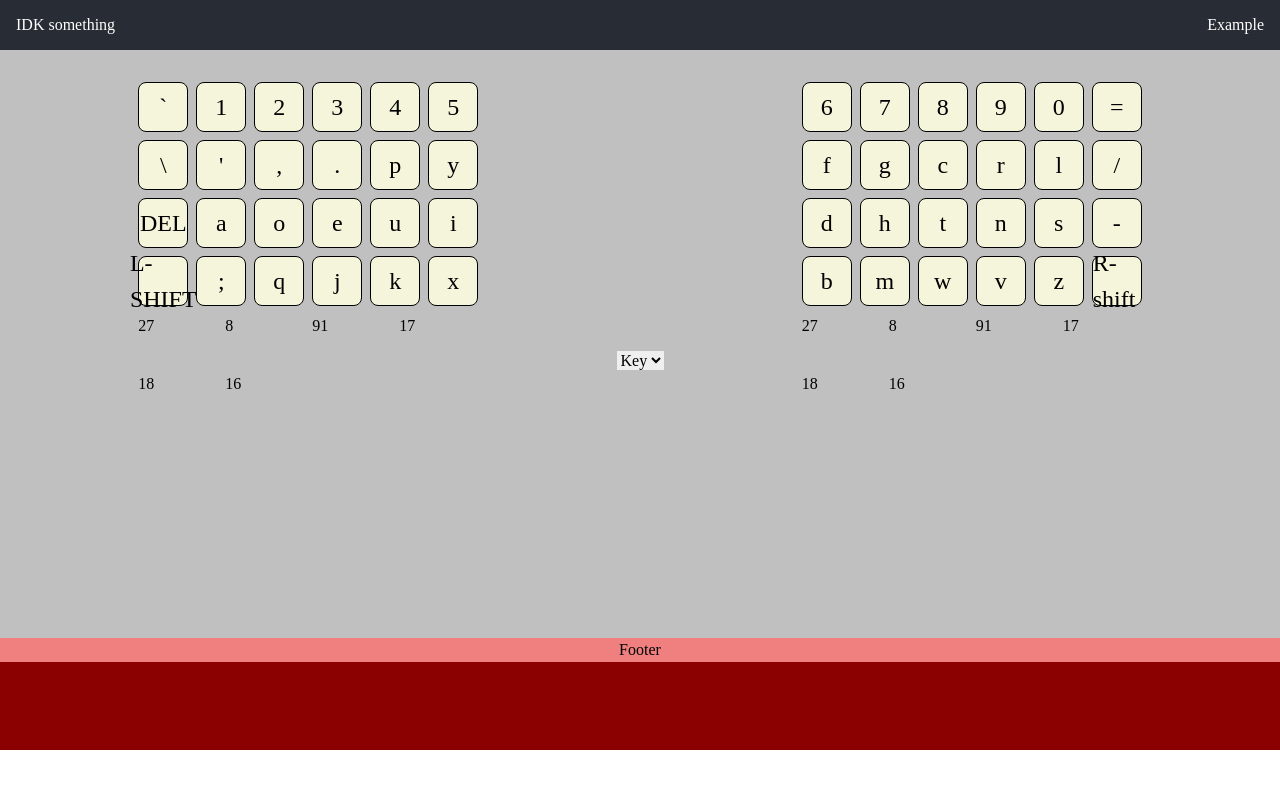
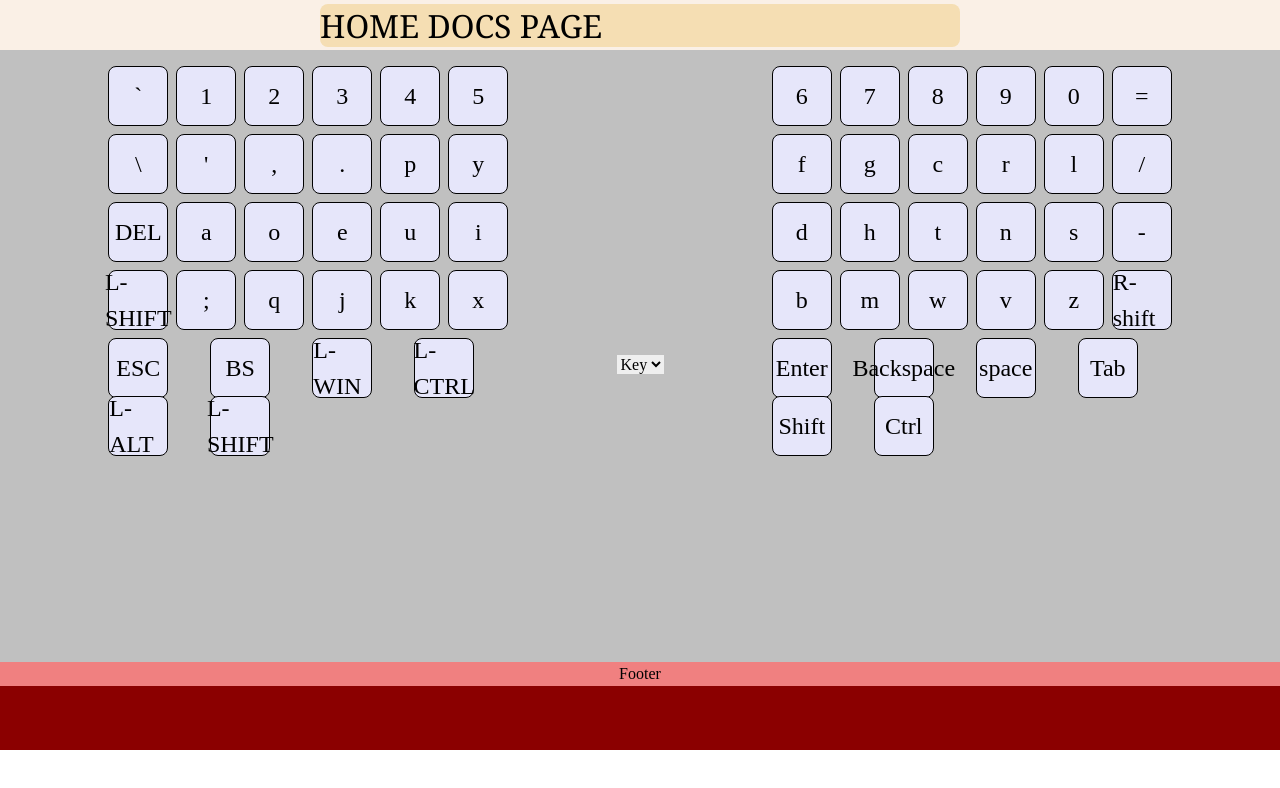
Before and after one commit to damjanPetr/keymap_visualizer, a website built with Vite: page index.html in a window 1280 px wide. Built offline with nearby package versions, Linux system fonts and the light colour scheme.

Commit message:
Refactor keyboard layout system with enhanced thumb keys

```diff
--- a/index.html
+++ b/index.html
@@ -11,10 +11,10 @@
     <body>
         <my-router>
         <header>
-        <a href="/">IDK something</h1>
-            <navigation>
-                <a href="test">Example</a>
-            </navigation>
+        <navigation>
+            <a href="/">HOME</h1>
+            <a href="test">DOCS PAGE</a>
+        </navigation>
         </header>
         <slot>
             <main>
--- a/src/backend/key.yaml
+++ b/src/backend/key.yaml
@@ -2,122 +2,206 @@ left:
   1-row:
     - key: "`"
       value: 192
+      desc: ""
     - key: "1"
       value: 192
+      desc: ""
     - key: "2"
       value: 49
+      desc: ""
     - key: "3"
       value: 50
+      desc: ""
     - key: "4"
       value: 51
+      desc: ""
     - key: "5"
       value: 52
+      desc: ""
   2-row:
     - key: "\\"
       value: 220
+      desc: ""
     - key: "'"
       value: 188
+      desc: ""
     - key: ","
       value: 190
+      desc: ""
     - key: "."
       value: 80
+      desc: ""
     - key: "p"
       value: 89
+      desc: ""
     - key: "y"
       value: 89
+      desc: ""
   3-row:
     - key: "DEL"
       value: 89
+      desc: ""
     - key: "a"
       value: 79
+      desc: ""
     - key: "o"
       value: 69
+      desc: ""
     - key: "e"
       value: 85
+      desc: ""
     - key: "u"
       value: 73
+      desc: ""
     - key: "i"
       value: 81
+      desc: ""
   4-row:
     - key: "L-SHIFT"
       value: 891
+      desc: ""
     - key: ";"
       value: 186
+      desc: ""
     - key: "q"
       value: 81
+      desc: ""
     - key: "j"
       value: 74
+      desc: ""
     - key: "k"
       value: 75
+      desc: ""
     - key: "x"
       value: 76
+      desc: ""
 
 right:
   1-row:
     - key: "6"
       value: 53
+      desc: ""
     - key: "7"
       value: 54
+      desc: ""
     - key: "8"
       value: 55
+      desc: ""
     - key: "9"
       value: 56
+      desc: ""
     - key: "0"
       value: 57
+      desc: ""
     - key: "="
       value: 187
+      desc: ""
   2-row:
     - key: "f"
       value: 70
+      desc: ""
     - key: "g"
       value: 67
+      desc: ""
     - key: "c"
       value: 82
+      desc: ""
     - key: "r"
       value: 76
+      desc: ""
     - key: "l"
       value: 191
+      desc: ""
     - key: "/"
       value: 189
+      desc: ""
   3-row:
     - key: "d"
       value: 68
+      desc: ""
     - key: "h"
       value: 72
+      desc: ""
     - key: "t"
       value: 84
+      desc: ""
     - key: "n"
       value: 78
+      desc: ""
     - key: "s"
       value: 83
+      desc: ""
     - key: "-"
       value: 189
+      desc: ""
   4-row:
     - key: "b"
       value: 66
+      desc: ""
     - key: "m"
       value: 77
+      desc: ""
     - key: "w"
       value: 87
+      desc: ""
     - key: "v"
       value: 86
+      desc: ""
     - key: "z"
       value: 90
+      desc: ""
     - key: "R-shift"
       value: 98
+      desc: ""
 
 left-thumbs:
-  big-0: 27
-  big-1: 8
-  top-0: 91
-  top-1: 17
-  side-0: 18
-  side-1: 16
+  big-0:
+    value: 97
+    key: "ESC"
+    desc: ""
+  big-1:
+    value: 98
+    key: "BS"
+    desc: ""
+  top-0:
+    value: 91
+    key: "L-WIN"
+    desc: ""
+  top-1:
+    value: 17
+    key: "L-CTRL"
+    desc: ""
+  side-0:
+    value:
+    key: "L-ALT"
+    desc: ""
+  side-1:
+    value: 16
+    key: "L-SHIFT"
+    desc: ""
 
 right-thumbs:
-  big-0: 27
-  big-1: 8
-  top-0: 91
-  top-1: 17
-  side-0: 18
-  side-1: 16
+  big-0:
+    value: 99
+    key: "Enter"
+    desc: ""
+  big-1:
+    value: 98
+    key: "Backspace"
+    desc: ""
+  top-0:
+    value: 91
+    key: "space"
+    desc: ""
+  top-1:
+    value: 17
+    key: "Tab"
+    desc: ""
+  side-0:
+    value: 18
+    key: "Shift"
+    desc: ""
+  side-1:
+    value: 16
+    key: "Ctrl"
+    desc: ""
--- a/src/components/keyboard-side.ts
+++ b/src/components/keyboard-side.ts
@@ -9,7 +9,6 @@ export class KeyboardSide extends HTMLElement {
     super()
   }
 
-    // Add private backing fields
   private _keys?: Rows;
   private _thumbKeys?: Thumbs;
 
@@ -30,7 +29,7 @@ export class KeyboardSide extends HTMLElement {
   get thumbKeys() {
     return this._thumbKeys;
   }
-  generateKb(row: Rows['1-row'], node: Element | null) {
+  generateKeyButton(row: Rows['1-row'], node: Element | null) {
     row.forEach((cellData) => {
       const kb = document.createElement("key-button") as KeyButton
       kb.key = String(cellData.key);
@@ -44,6 +43,8 @@ export class KeyboardSide extends HTMLElement {
   }
 
 
+  side: "left" | "right" |undefined
+
   connectedCallback() {
     this.innerHTML =
       `<div class="rows">
@@ -54,12 +55,12 @@ export class KeyboardSide extends HTMLElement {
       </div>
 
        <div class="thumbs">
-         <div>${this.thumbKeys?.["big-0"]}</div>
-         <div>${this.thumbKeys?.["big-1"]}</div>
-         <div>${this.thumbKeys?.["top-0"]}</div>
-         <div>${this.thumbKeys?.["top-1"]}</div>
-         <div>${this.thumbKeys?.["side-0"]}</div>
-         <div>${this.thumbKeys?.["side-1"]}</div>
+          <key-button key=${this?.thumbKeys?.["big-0"].key} value=${this?.thumbKeys?.["big-0"].desc} /></key-button>
+          <key-button key=${this?.thumbKeys?.["big-1"].key} value=${this?.thumbKeys?.["big-1"].desc} /></key-button>
+          <key-button key=${this?.thumbKeys?.["top-0"].key} value=${this?.thumbKeys?.["top-0"].desc} /></key-button>
+          <key-button key=${this?.thumbKeys?.["top-1"].key} value=${this?.thumbKeys?.["top-1"].desc} /></key-button>
+          <key-button key=${this?.thumbKeys?.["side-0"].key} value=${this?.thumbKeys?.["side-0"].desc} /></key-button>
+          <key-button key=${this?.thumbKeys?.["side-1"].key} value=${this?.thumbKeys?.["side-1"].desc} /></key-button>
        </div>
     `;
 
@@ -67,12 +68,11 @@ export class KeyboardSide extends HTMLElement {
     const row2 = this.querySelector(".rows > .row:nth-child(2)");
     const row3 = this.querySelector(".rows > .row:nth-child(3)");
     const row4 = this.querySelector(".rows > .row:nth-child(4)");
-    console.log("%c uhotueo", 'background: pink', { row1, row2, row3, row4, meh: this.keys?.["1-row"] })
 
-    this.generateKb(this.keys?.["1-row"] ?? [], row1);
-    this.generateKb(this.keys?.["2-row"] ?? [], row2);
-    this.generateKb(this.keys?.["3-row"] ?? [], row3);
-    this.generateKb(this.keys?.["4-row"] ?? [], row4)
+    this.generateKeyButton(this.keys?.["1-row"] ?? [], row1);
+    this.generateKeyButton(this.keys?.["2-row"] ?? [], row2);
+    this.generateKeyButton(this.keys?.["3-row"] ?? [], row3);
+    this.generateKeyButton(this.keys?.["4-row"] ?? [], row4)
   }
 }
 
--- a/src/components/main-area.ts
+++ b/src/components/main-area.ts
@@ -4,19 +4,6 @@ import "./keyboard-side";
 import { KeyboardSide } from "./keyboard-side";
 
 export class MainArea extends HTMLElement {
-  static get template() {
-    const template = document.createElement("template")
-    template.innerHTML = `
-        <keyboard-side></keyboard-side>
-        <select>
-          <option value="key">Key</option>
-          <option value="zed">Zed</option>
-        </select>
-        <keyboard-side></keyboard-side>
-    `;
-    return template;
-  }
-
   constructor() {
     super()
   }
@@ -26,15 +13,19 @@ export class MainArea extends HTMLElement {
   async init() {
     return await changeLoadout('key')
   }
-
   async connectedCallback() {
-    const templateClone = MainArea.template.content as DocumentFragment;
-    this.innerHTML = "";
-    this.appendChild(templateClone);
+    this.innerHTML = `
+          <keyboard-side side="left"></keyboard-side>
+              <select>
+                <option value="key">Key</option>
+                <option value="zed">Zed</option>
+              </select>
+          <keyboard-side side="right"></keyboard-side>
+          `
 
     const mapData: LayoutData = await this.init();
+    console.log( "%c mapData",'background: plum',mapData)
     const select = this.querySelector('select');
-
     select?.addEventListener("change", async (e) => {
       if (e.target instanceof HTMLSelectElement) {
         const value = e.target.value;
@@ -47,7 +38,6 @@ export class MainArea extends HTMLElement {
   }
 
   applyMapData(data: LayoutData) {
-
     const leftSide = this.querySelector('keyboard-side:nth-of-type(1)') as KeyboardSide;
     const rightSide = this.querySelector('keyboard-side:nth-of-type(2)') as KeyboardSide;
 
--- a/src/styles.css
+++ b/src/styles.css
@@ -1,17 +1,24 @@
 @import "./reset.css";
+:root{
+    --bdrs-main: 8px;
+    --space-small: 0.5rem;
+    --space-medium: 1rem;
+}
 
 header {
-    background-color: #282c34;
-    color: white;
+    background: linen;
     height: 50px;
-    line-height: 50px;
-    padding-left: 1rem;
-    padding-right: 1rem;
+    font: 2rem "Georgia", sans-serif;
 
     display: flex;
-    justify-content: space-between;
+    justify-content: center;
+    align-items: center;
 
-    navigation {}
+    navigation {
+        background: wheat;
+        border-radius: var(--bdrs-main);
+        flex: 0 1 50%;
+    }
 }
 
 main {
@@ -23,10 +30,10 @@ keyboard-side {
     .rows {
         >div {
             display: flex;
-            gap: 0.5rem;
+            gap: var(--space-small);
             width: 100%;
             justify-content: space-between;
-            margin-bottom: 0.5rem
+            margin-bottom: var(--space-small);
         }
     }
 
@@ -34,17 +41,17 @@ keyboard-side {
         display: grid;
         grid-template-columns: repeat(4, 1fr);
         grid-template-rows: 50px 100px 50px 100px;
-        gap: 0.5rem;
+        gap: var(--space-small);
     }
 }
 
 
 main-area {
-    padding-top: 2rem;
+    padding-top: var(--space-medium);
     display: grid;
     grid-template-columns: 1fr auto 1fr;
     place-items: center center;
-    background: silver
+    background: silver;
 }
 
 key-button {
@@ -52,16 +59,15 @@ key-button {
         display: flex;
         justify-content: center;
         align-items: center;
-        width: 50px;
-        height: 50px;
-        border-radius: 0.5rem;
-        background: beige;
+        width: 60px;
+        height: 60px;
+        border-radius: var(--bdrs-main);
+        background: lavender;
         font-size: 1.5rem;
         border: 1px solid black;
 
         &:hover {
             position: relative;
-
             .key-hidden {
                 opacity: 1;
             }
@@ -70,17 +76,17 @@ key-button {
 
     .key-hidden {
         opacity: 0;
-        transition: all 50ms ease-in-out;
-        border-radius: 0.5rem;
+        outline: 0.25rem solid mediumorchid;
+        transition: all 100ms ease-in;
+        border-radius: var(--bdrs-main);
         position: absolute;
-        text-align: center;
         bottom: calc(100% + 1rem);
         left: -50%;
-        width: 400%;
         height: 100%;
-        background: snow;
-        padding: 1rem;
-        color: navy;
+        text-align: center;
+        background: linen;
+        width: 600%;
+        padding: 0.75rem;
         font-size: 1.5rem;
     }
 
```
Also changed, not shown: src/backend/zed.yaml (+18 -18 lines), src/types.ts (+5 -4 lines).
